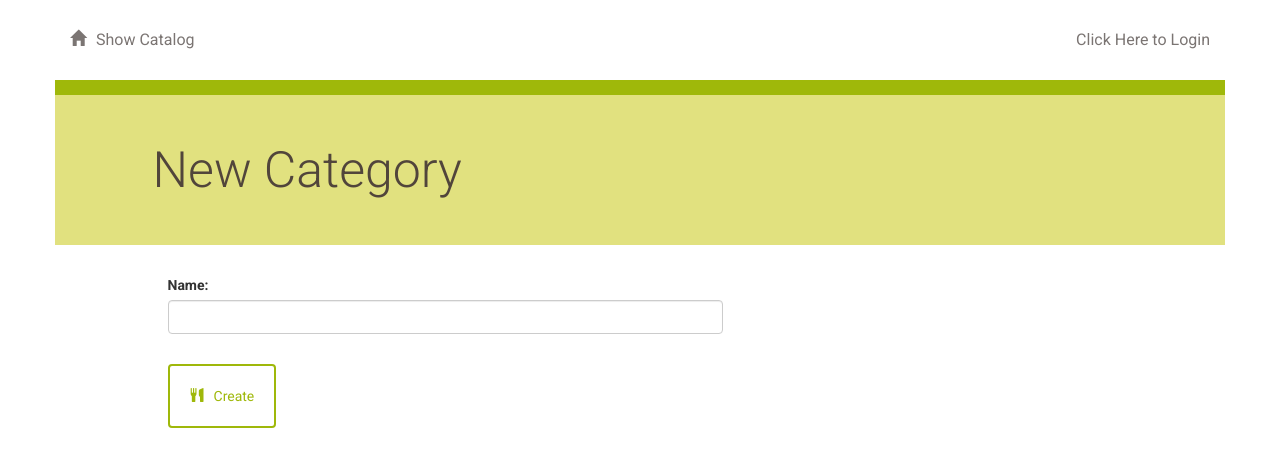
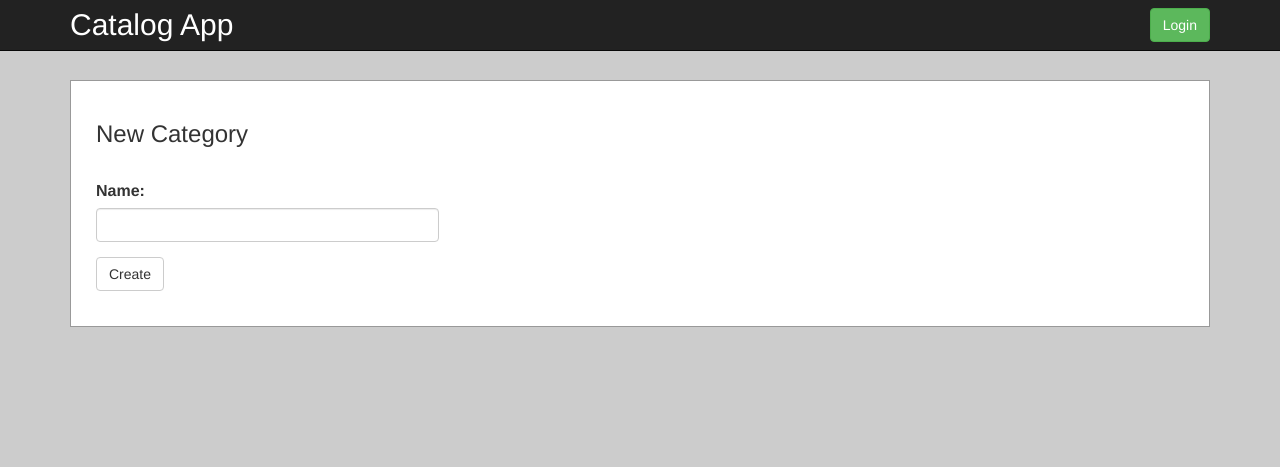
Before and after one commit to orangegirl85/udacity_p3_item_catalog, a Flask app: page /catalog/new in a window 1280 px wide. Shown: the top 467 px of the page. Run offline with Flask 2, Linux system fonts and the light colour scheme; some libraries are stand-ins or nearby versions.

Commit message:
Add custom styling, add items from the catalog page instead of category

```diff
--- a/app/catalog/controllers.py
+++ b/app/catalog/controllers.py
@@ -4,7 +4,7 @@ from flask import Blueprint, request, render_template, \
 
 # Import the database session from the main app module
 from app import session
-from sqlalchemy import asc
+from sqlalchemy import asc, desc
 
 # Import module models
 from app.catalog.models import Category
@@ -18,7 +18,12 @@ catalogBlueprint = Blueprint('catalog', __name__, url_prefix='/catalog')
 @catalogBlueprint.route('/', methods=['GET'])
 def showCatalog():
     catalog = session.query(Category).order_by(asc(Category.name))
-    return render_template('catalog/catalog.html', catalog=catalog)
+    latestItems = session.query(Item.name, Item.id, Category.name, Category.id).join(Category).order_by(desc(Item.id)).limit(10)
+
+    latest = []
+    for (itemName, itemId, categoryName, categoryId) in latestItems:
+        latest.append({'item_name':itemName, 'category_name': categoryName, 'item_id':itemId, 'category_id': categoryId})
+    return render_template('catalog/catalog.html', catalog=catalog, latest=latest)
 
 
 @catalogBlueprint.route('/new', methods=['GET', 'POST'])
@@ -37,6 +42,7 @@ def newCategory():
 def editCategory(category_id):
     editedCategory = session.query(Category).filter_by(id=category_id).one()
     if request.method == 'POST':
+        print 'post'
         if request.form['name']:
             editedCategory.name = request.form['name']
             flash('Category Successfully Edited %s' % editedCategory.name)
@@ -59,6 +65,7 @@ def deleteCategory(category_id):
 
 @catalogBlueprint.route('/catalog/<int:category_id>/items')
 def showItems(category_id):
+    catalog = session.query(Category).order_by(asc(Category.name))
     category = session.query(Category).filter_by(id=category_id).one()
     items = session.query(Item).filter_by(category_id=category_id).all()
-    return render_template('items/items.html', items=items, category=category)
+    return render_template('items/items.html', catalog=catalog, items=items, category=category)
--- a/app/static/styles.css
+++ b/app/static/styles.css
@@ -1,162 +1,83 @@
-* {
-	font-family: "Helvetica Neue Bold", Roboto, Helvetica, Arial, sans-serif;
-	font-weight: 700;
+
+body {
+    font-family: "Helvetica Neue",Helvetica,Arial,sans-serif;
+    font-size: 16px;
+    line-height: 1.42857143;
+    color: #333;
+    background-color: #ccc;
+}
+
+.navbar-header a.navbar-brand{
+    font-size: 30px;
+    color: #fff;
+}
+
+.navbar-header a.navbar-brand:hover{
+    color: #ccc;
+}
+
+.container-fluid {
+    margin-top: 80px;
+    border: 1px solid #999;
+    background: #fff;
+}
+
+.container-fluid .row {
+    padding: 20px 10px;
+}
+
+.border-right{
+    border-right: 1px solid #ddd;
+}
+
+.equal {
+    display: flex;
+    flex-wrap: wrap;
+}
+
+.equal > div[class*='col-'] {
+    display: flex;
+    flex-direction: column;
+}
+
+a {
+ 	color: #eb6859;
+ 	line-height: 24px;
+}
+
+a:hover {
+    color: #eb6859;
+}
+
+
+.pl-10{
+    padding-left: 10px;
+}
+
+.pt-15{
+    padding-top: 15px;
+}
+
+i {
+    color: #b2b0b5;
 }
 
 h1 {
-	font-family: "Helvetica Neue Light", Roboto, Helvetica, Arial, sans-serif;
-	font-size: 50px;
-	color: #51453B;
-	line-height: 60px;
-	font-weight: 300;
+    font-size: 24px;
 }
 
 h2 {
-	font-size: 24px;
-	color: #42C3C9;
-	line-height: 29px;
+    font-size: 20px;
 }
 
-h3 {
-	font-size: 18px;
-	color: #4A4A4A;
-	line-height: 23px;
-}
- p {
- 	font-family: "Helvetica Neue", Roboto, Helvetica, Arial, sans-serif;
- 	font-size: 16px;
- 	color: #7B7573;
- 	line-height: 24px;
- 	font-weight: 400;
- }
-
- strong {
- 	font-size: 16px;
- 	color: #7B7573;
- 	line-height: 24px;
- }
-
- a {
- 	font-size: 14px;
- 	color: #0093B9;
- 	line-height: 17px;
- }
-.padding-top {
-	padding-top: 30px;
-}
-.padding-bottom {
-	padding-bottom: 30px;
-}
-.margin-right {
-	margin-right: 30px;
-}
-.padding-none {
-	padding: 0;
-}
-.btn {
-	padding: 20px;
-	margin: 0;
-	border-color: #9FB80A;
-	border-width: 2px;
-	color: #9FB80A;;
-}
-.btn:hover {
-	border-color: #9FB80A;
-}
-.btn.delete {
-	border-color: #aaaaaa;
-	color: #aaaaaa;
-}
-.btn.delete:hover {
-	border-color: #aaaaaa;
-	color: red;
-}
-.glyphicon {
-	margin-right: 10px;
-}
-.top-menu {
-	padding-top: 30px;
-	padding-bottom: 30px;
-}
-.top-menu p {
-	margin-bottom: 0;
-	line-height: 16px;
-}
-.top-menu a {
-	margin-bottom: 0;
-	line-height: 16px;
-	font-size: 16px;
-	color: #7B7573;
-	font-weight: 400;
-}
-.divider {
-	height: 15px;
-}
-.divider.blue {
-	background-color: #42C3C9;
-}
-.divider.green {
-	background-color: #9FB80A;
-}
-.banner.main {
-	height: 150px;
-	background: url("/static/top-banner.jpg");
-	background-position: right;
-	background-repeat: no-repeat;
-	background-size: cover;
-}
-.banner.menu {
-	height: 150px;
-	background-color: #E1E17F;
-}
-.banner.profile {
-	height: 150px;
-	background-color: #A6E8EB;
-}
-.banner h1 {
-	margin: 45px 0;
-}
- .restaurant-list {
- 	background-color: #F0F0F0;
- 	padding: 20px;
-u }
- .restaurant-list:hover {
- 	background-color: #e1e17f;
- 	padding: 20px;
-}
-.menu-item {
-	background: #F0F0F0;
-	padding: 20px;
-	margin: 20px;
-	margin-left: -20px;
-}
-.menu-price {
-	font-weight: 700;
-}
-.creator {
-	padding-right: 20px;
-	margin-top: -20px;
-	text-align: right;
-	float:right;
-}
-.creator img {
-	width: 100px;
-	border-radius: 50%;
-}
-.creator figcaption {
-	font-size: 14px;
-	color: #7B7573;
-	font-weight: 400;
-	margin-top: -20px;
-}
 .flash {
-	background-color: #98FB98;
+	background-color: #4cae4c;
 	width:100%;
 	text-decoration: none;
-
 }
 
 .flash li {
 	list-style-type: none;
 	text-align: center;
+	color: #fff;
 }
--- a/app/templates/catalog/newcategory.html
+++ b/app/templates/catalog/newcategory.html
@@ -1,25 +1,23 @@
 {% extends "main.html" %}
 {% block content %}
 {% include "header.html" %}
-	<div class="row divider green">
-		<div class="col-md-12"></div>
-	</div>
-	<div class="row banner menu">
-		<div class="col-md-11 col-md-offset-1 padding-none">
+
+	<div class="container-fluid" >
+        <div class="row">
+			<div class="col-md-4">
 				<h1>New Category</h1>
-		</div>
-	</div>
-	<div class="row">
-		<div class="col-md-6 col-md-offset-1 padding-top">
-			<form action="{{ url_for('catalog.newCategory')}}" method = "post">
+				<br/>
+				<form action="{{url_for('catalog.newCategory')}}" method = "post">
 					<div class="form-group">
 						<label for="name">Name:</label>
 						<input type ="text" class="form-control" maxlength="100" name="name">
-				<div class="padding-bottom"></div>
-				<button type="submit" class="btn btn-default" id="submit" type="submit">
-				<span class="glyphicon glyphicon-cutlery" aria-hidden="true"></span>Create</button>
+
+						<div class="pt-15"></div>
+						<button type="submit" class="btn btn-default" id="submit" type="submit">Create</button>
 					</div>
 				</form>
 			</div>
 		</div>
+	</div>
+
 {% endblock %}
--- a/app/templates/header.html
+++ b/app/templates/header.html
@@ -1,14 +1,16 @@
-<div class="row top-menu">
-	<div class="col-md-6">
-		<a href="{{url_for('catalog.showCatalog')}}">
-			<span class="glyphicon glyphicon-home" aria-hidden="true"></span>Show Catalog
-		</a>
+<nav class="navbar navbar-inverse navbar-fixed-top">
+	<div class="container" >
+        <div class="navbar-header">
+          	<a class="navbar-brand" href="{{url_for('catalog.showCatalog')}}">Catalog App</a>
+        </div>
+		<div id="navbar" class="navbar-collapse collapse">
+          <div class="navbar-form navbar-right">
+            {%if 'username' not in session %}
+				<a href="{{url_for('auth.showLogin')}}" class="btn btn-success">Login </a>
+        	{% else %}
+				<a href="{{url_for('auth.disconnect')}}" class="btn btn-warning">Logout</a>
+        	{% endif %}
+          </div>
+        </div>
 	</div>
-	<div class="col-md-6 text-right">
-        {%if 'username' not in session %}
-			<a href="{{url_for('auth.showLogin')}}">Click Here to Login </a>
-        {% else %}
-			<a href="{{url_for('auth.disconnect')}}">Logout </a>
-        {% endif %}
-	</div>
-</div>
+</nav>
--- a/app/templates/main.html
+++ b/app/templates/main.html
@@ -1,8 +1,11 @@
 <!DOCTYPE html>
 <html lang="en">
 	<head>
-		<link href='http://fonts.googleapis.com/css?family=Roboto:400,300,700' rel='stylesheet' type='text/css'>
-		<link rel="stylesheet" href="//netdna.bootstrapcdn.com/bootstrap/3.1.1/css/bootstrap.min.css">
+		<meta charset="utf-8">
+    	<meta http-equiv="X-UA-Compatible" content="IE=edge">
+    	<meta name="viewport" content="width=device-width, initial-scale=1">
+		<title>Catalog Item</title>
+		<link rel="stylesheet" href="https://maxcdn.bootstrapcdn.com/bootstrap/3.3.6/css/bootstrap.min.css" integrity="sha384-1q8mTJOASx8j1Au+a5WDVnPi2lkFfwwEAa8hDDdjZlpLegxhjVME1fgjWPGmkzs7" crossorigin="anonymous">
 		<link rel=stylesheet type=text/css href="{{ url_for('static', filename='styles.css') }}">
 	</head>
 	<body>
```
Also changed, not shown: app/items/controllers.py (+28 -15 lines), app/templates/404.html (+10 -2 lines), app/templates/catalog/catalog.html (+30 -28 lines), app/templates/catalog/deletecategory.html (+15 -9 lines), app/templates/catalog/editcategory.html (+14 -15 lines), app/templates/items/deleteitem.html (+14 -9 lines), app/templates/items/edititem.html (+20 -13 lines), app/templates/items/item.html (added, +16 -0 lines), app/templates/items/items.html (+31 -66 lines), app/templates/items/newitem.html (+17 -12 lines). Lines whose indentation alone changed are shown as unchanged.
